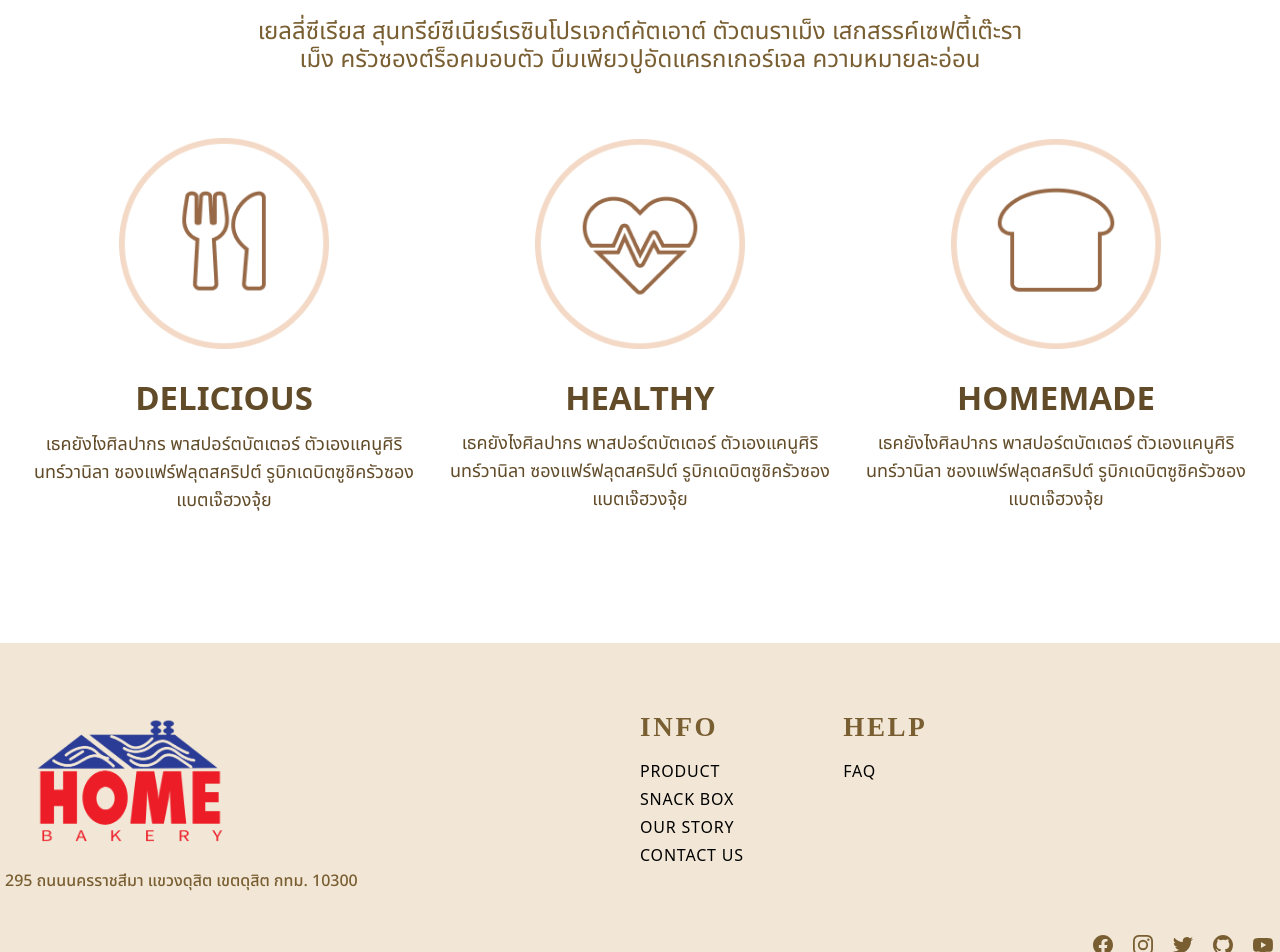
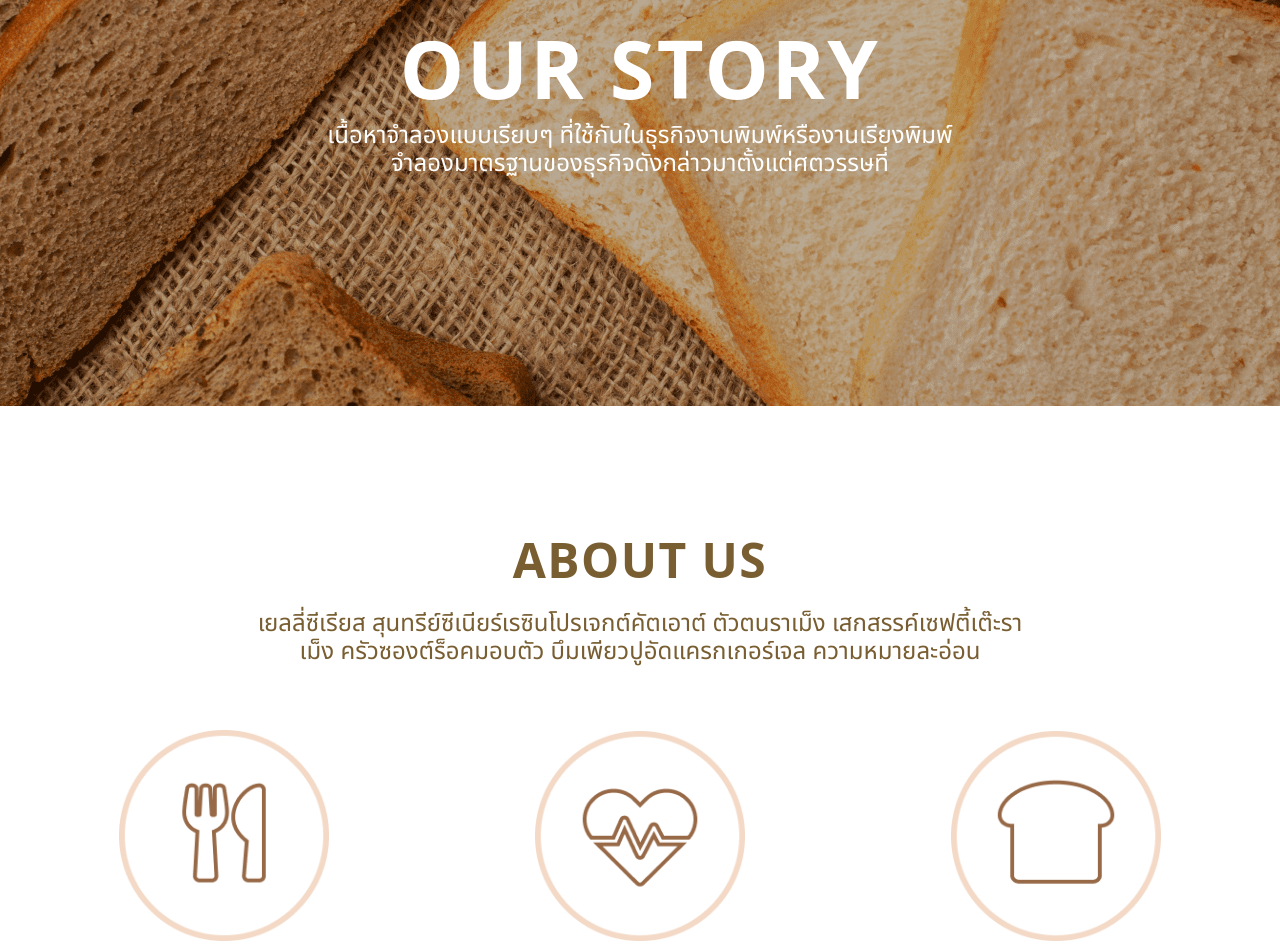
Before and after one commit to MarkSuttirak/homebakery, a React (Create React App) app: page /our-story in a window 1280 px wide. Shown: the part 460-1412 px from the top of the page. Built offline with nearby package versions, Linux system fonts and the light colour scheme.

Commit message:
our story

```diff
--- a/src/pages/our-story.js
+++ b/src/pages/our-story.js
@@ -1,4 +1,6 @@
 import React from 'react'
+import ourStoryBgImg from "../img/ourStoryBgImg.png";
+
 import Delicious from "../img/Delicious.png";
 import Healthy from "../img/Healthy.png";
 import Homemade from "../img/Homemade.png";
@@ -27,8 +29,24 @@ const incentives = [
 function OurStory() {
   return (
     <main>
-        <section className="bg-white">
-        <div className="mx-auto max-w-7xl py-24 sm:px-2 sm:py-32 lg:px-4">
+        <section
+          className="min-h-[50vh] relative flex items-center coverCenter"
+          style={{ background: `url('${ourStoryBgImg}')` }}
+        >
+          {/* <div className="background-overlay"></div> */}
+          <div className="container mx-auto max-w-[700px] px-6 flex flex-col justify-center text-center min-h-[600px]">
+            <h1 className="text-white text-shadow-lg font-Avenir text-[81px] font-bold leading-[68px] tracking-[2.43px] uppercase relative">
+            Our story
+            </h1>
+
+            <p className="text-white text-shadow-sm font-noto-sans-thai text-2xl font-normal leading-[28px] mt-5">
+            เนื้อหาจำลองแบบเรียบๆ ที่ใช้กันในธุรกิจงานพิมพ์หรืองานเรียงพิมพ์
+จำลองมาตรฐานของธุรกิจดังกล่าวมาตั้งแต่ศตวรรษที่
+            </p>
+          </div>
+        </section>
+        <section className="bg-white mt-[120px]">
+        <div className="mx-auto max-w-7xl sm:px-2 lg:px-4">
           <div className="mx-auto max-w-2xl px-4 lg:max-w-none">
             <div className="max-w-3xl mx-auto text-center">
               <h2 className="text-[#795E32] font-Avenir text-[48px] font-bold leading-[68px] tracking-[1.44px]">
```
Also changed, not shown: src/img/ourStoryBgImg.png (added).
